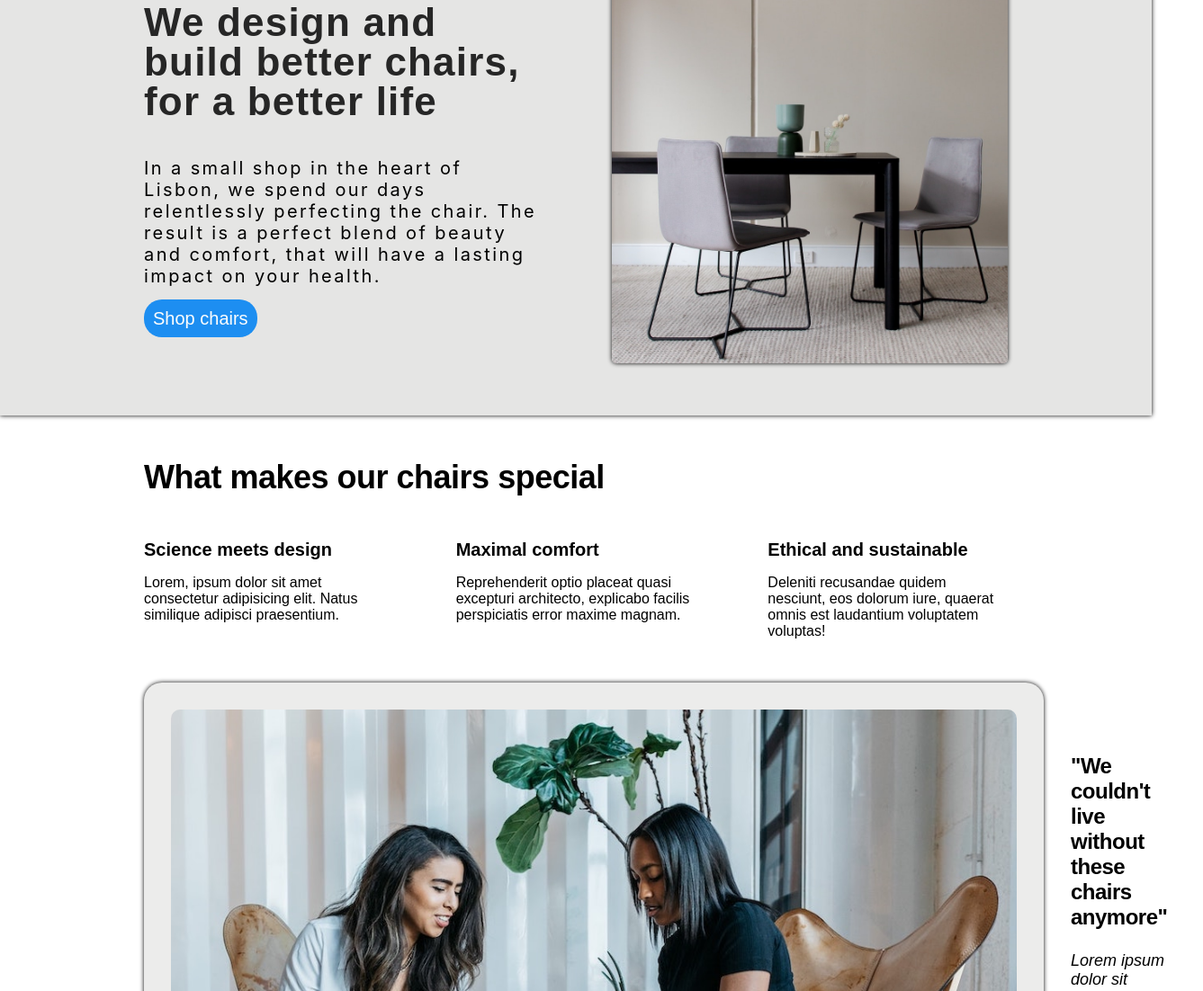
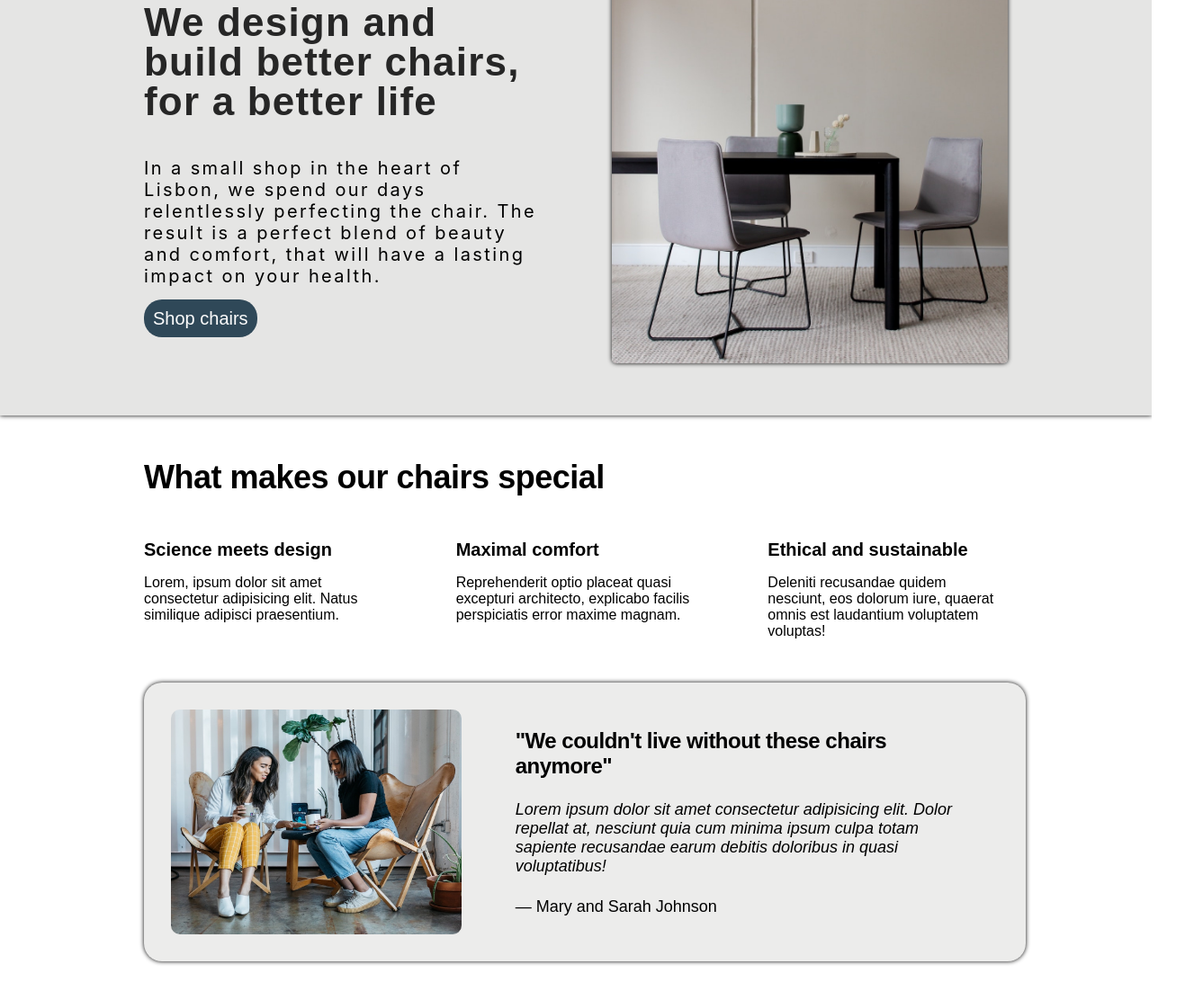
Before and after one commit to fact-ford1/UI_and_UX, a plain HTML site: page index.html in a window 1280 px wide. Shown: the part 94-1196 px from the top of the page at 90% size, 1337 px wide, since content can reach past the window. Drawn offline with Linux system fonts and the light colour scheme.

Commit message:
test background

```diff
--- a/style.css
+++ b/style.css
@@ -90,7 +90,7 @@ p.header-text {
 .btn {
   text-decoration: none;
   border-radius: 20px;
-  background-color: rgb(29, 142, 241);
+  background-color: #2f4858;
   padding: 10px;
   font-size: 20px;
 }
@@ -120,8 +120,9 @@ header img {
   display: flex;
   flex-direction: row;
   padding: 10px;
-  width: 1000px;
+  width: 980px;
   font-size: large;
+  height: 310px;
 }
 .text img {
   padding: 20px;
```
